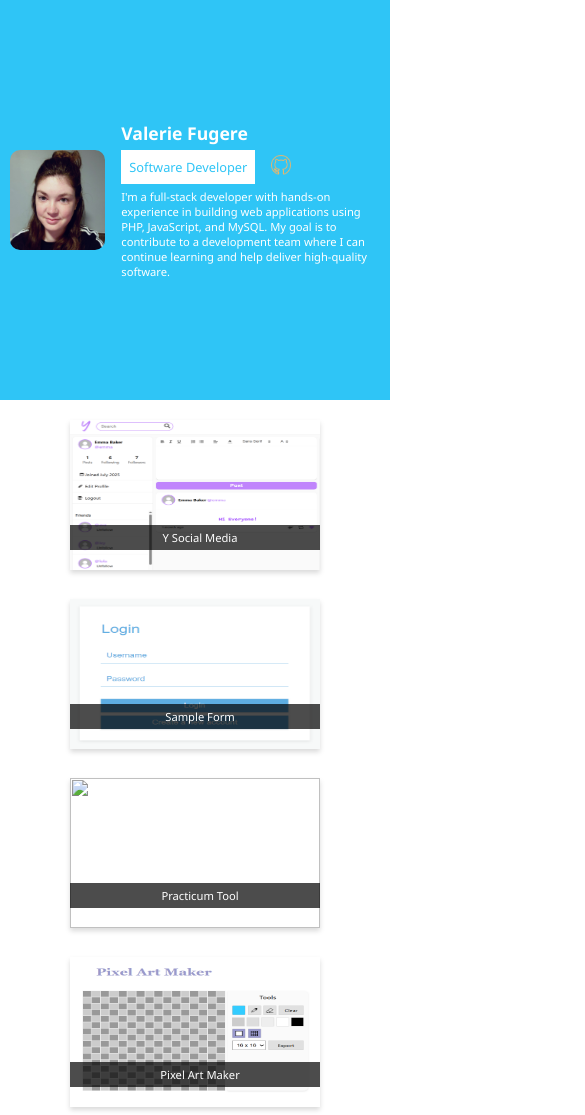
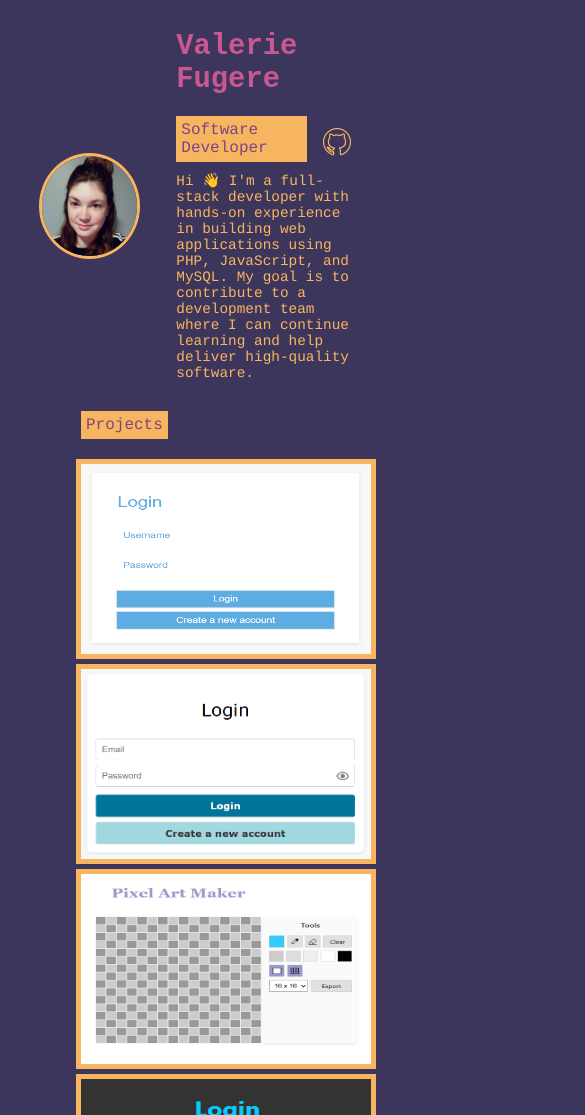
Before and after one commit to vafugere/vafugere.github.io, a plain HTML site: page index.html in a window 390 px wide. Shown: the top 1115 px of the page, 585 px wide, since content can reach past the window. Drawn offline with Linux system fonts and the light colour scheme.

Commit message:
Update new layout

```diff
--- a/index.html
+++ b/index.html
@@ -4,83 +4,65 @@
         <meta charset="UTF-8">
         <meta name="viewport" content="width=device-width, initial-scale=1.0">
         <link rel="icon" href="images/icons/favicon.png" type="image/png">
-        <title>Valerie Fugere | Full-Stack Developer</title>
+        <title>Valerie Fugere | Software Developer</title>
         <link href="style.css" rel="stylesheet">
     </head>
     <body>
-        <div class="section-1">
-            <div class="position">
+        <div class="wrapper">
             <div class="flex-row">
                 <img src="images/profile_pic.jpg" class="profile-pic">
                 <div class="flex-column">
                     <div class="name">Valerie Fugere</div>
                     <div class="flex-row">
                         <div class="title">Software Developer</div>
-                            <a href="https://github.com/vafugere" target="_blank" rel="noopener noreferrer">
-                                <img src="images/icons/git.png" class="icon">
+                        <a href="https://github.com/vafugere" title="Github" target="_blank" rel="noopener noreferrer">
+                            <img src="images/icons/git.png" width="28" height="28">
                         </a>
                     </div>
-
-                        <div class="desc">
-                            I'm a full-stack developer with hands-on experience in building web applications
+                    <div class="bio">
+                        Hi &#128075; I'm a full-stack developer with hands-on experience in building web applications
                         using PHP, JavaScript, and MySQL. My goal is to contribute to a development
                         team where I can continue learning and help deliver high-quality software.
                     </div>
-
-                    </div>
-                </div>
-            </div>
-        </div>
-        <div class="section-2">
-
-            <div class="gallery-grid">
-
-                <div class="gallery">
-                    <div class="slider-image-wrapper">
-                        <a href="https://github.com/vafugere/Y-SocialMedia" target="_blank" rel="noopener noreferrer">
-                            <img src="images/gallery/YSocialMedia.png" class="img-size">
-                        </a>
-                        <div class="label">Y Social Media</div>
                 </div>
             </div>
 
-                <div class="gallery">
-                    <div class="slider-image-wrapper">
-                        <a href="https://github.com/vafugere/Sample-Form" target="_blank" rel="noopener noreferrer">
-                            <img src="images/gallery/SampleForm.png" class="img-size">
+            <div class="title projects">Projects</div>
+
+            <div class="nav-wrapper">
+                <div class="nav-arrow arrow-left">&lsaquo;</div>
+                <div class="nav-container">
+                    <ul class="nav-list">
+                        <li>
+                            <a href="https://github.com/vafugere/Sample-Form"  target="_blank" rel="noopener noreferrer">
+                                <img src="images/gallery/SampleForm.png" data-tooltip="Sample Form" class="list-item has-tooltip">
                             </a>
-                        <div class="label">Sample Form</div>
+                        </li>
+                        <li>
+                            <a href="https://github.com/vafugere/Practicum-Tool" target="_blank" rel="noopener noreferrer">
+                                <img src="images/gallery/PracticumTool.png" data-tooltip="Practicum Tool" class="list-item has-tooltip">
+                            </a>
+                        </li>
+                        <li>
+                            <a href="https://github.com/vafugere/pixelArt" target="_blank" rel="noopener noreferrer">
+                                <img src="images/gallery/PixelArt.png" data-tooltip="Pixel Art Maker" class="list-item has-tooltip">
+                            </a>
+                        </li>
+                        <li>
+                            <a href="https://github.com/vafugere/Chat" target="_blank" rel="noopener noreferrer">
+                                <img src="images/gallery/Chat.png" data-tooltip="Node.js Chat" class="list-item has-tooltip">
+                            </a>
+                        </li>
+                        <li>
+                            <a href="https://github.com/vafugere/Y-SocialMedia" target="_blank" rel="noopener noreferrer">
+                                <img src="images/gallery/YSocialMedia.png" data-tooltip="Y Social Media" class="list-item has-tooltip">
+                            </a>
+                        </li>
+                    </ul>
+                </div>
+                <div class="nav-arrow arrow-right">&rsaquo;</div>
             </div>
         </div>
-
-                <div class="gallery">
-                    <div class="slider-image-wrapper">
-                        <a href="https://github.com/vafugere/Practicum-Tool" target="_blank" rel="noopener noreferrer">
-                            <img src="images/gallery/tool.png" class="img-size">
-                        </a>
-                        <div class="label">Practicum Tool</div>
-                    </div>
-                </div>
-
-                <div class="gallery">
-                    <div class="slider-image-wrapper">
-                        <a href="https://github.com/vafugere/pixelArt" target="_blank" rel="noopener noreferrer">
-                            <img src="images/gallery/PixelArt.png" class="img-size">
-                        </a>
-                        <div class="label">Pixel Art Maker</div>
-                    </div>
-                </div>
-
-                <div class="gallery">
-                    <div class="slider-image-wrapper">
-                        <a href="https://github.com/vafugere/Chat" target="_blank" rel="noopener noreferrer">
-                            <img src="images/gallery/Chat.png" class="img-size">
-                        </a>
-                        <div class="label">Node.js Chat</div>
-                    </div>
-                </div>
-
-            </div>
-        </div>
+        <script src="script.js"></script>
     </body>
 </html>
--- a/style.css
+++ b/style.css
@@ -2,21 +2,14 @@ html {
   font-size: 16px;
 }
 body {
-  font-family: 'Segoe UI';
+  font-family: Courier;
+  background-color: #3D365C;
   padding: 0;
   margin: 0;
 }
-.section-1 {
-  height: 100vh;
-  width: 100%;
-  background-color: #2fc5f6;
-}
-.position {
-  height: 100vh;
-  display: flex;
-  align-items: center;
-  margin-right: 150px;
-  margin-left: 150px;
+.wrapper {
+  width: 65%;
+  margin: 70px auto 0 auto;
 }
 .flex-row {
   display: flex;
@@ -24,227 +17,161 @@ body {
   align-items: center;
   gap: 1em;
 }
-.profile-pic {
-  width: 400px;
-  height: 400px;
-  border-radius: 30px;
-  margin-right: 30px;
-}
 .flex-column {
   display: flex;
   flex-direction: column;
 }
+.profile-pic {
+  width: 200px;
+  height: 200px;
+  border: 3px solid #F8B55F;
+  border-radius: 50%;
+  margin-right: 30px;
+}
 .name {
-  font-size: 3.5em;
+  font-family: monospace;
+  font-size: 2.5em;
+  color: #C95792;
   font-weight: bold;
-  color: #fff;
+  margin-bottom: 20px;
+}
+.title {
+  font-size: 1.5em;
+  color: #7C4585;
+  background-color: #F8B55F;
+  font-weight: 500;
+  display: inline-block;
+  padding: 5px;
   margin-bottom: 10px;
 }
-.title {
-  font-size: 2em;
+.bio {
+  font-size: 1.2em;
+  color: #F8B55F;
   font-weight: 500;
-  color: #2fc5f6;
-  background-color: #fff;
-  width: max-content;
-  padding: 8px;
 }
-.icon {
-  width: 48px;
-  height: 48px;
+.projects {
+  margin-left: calc(2rem + 10px);
+  margin-top: 80px;
 }
-.desc {
-  font-size: 1.6em;
-  font-weight: 500;
-  color: #fff;
+.nav-wrapper {
+  position: relative;
   margin-top: 10px;
 }
-.section-2 {
-  height: 100vh;
+.nav-container {
+  margin-left: 2rem;
+  margin-right: 2rem;
+  white-space: nowrap;
+  overflow: hidden;
+}
+.nav-list {
   display: flex;
+  justify-content: flex-start;
+  padding: 0;
+  margin: 0;
+  list-style: none;
+}
+.nav-list li {
+  flex: 0 0 auto;
+}
+.list-item {
+  width: 300px;
+  height: 200px;
+  margin-left: 5px;
+  margin-right: 5px;
+  border: 5px solid #F8B55F;
+  box-sizing: border-box;
+}
+.nav-arrow {
+  position: absolute;
+  top: 0;
+  bottom: 0;
+  width: 2rem;
+  display: flex;
+  align-items: center;
   justify-content: center;
-  align-items: center;
+  font-size: 1.2rem;
+  color: #fff;
+  cursor: pointer;
+  user-select: none;
+  z-index: 10;
 }
- .gallery-grid {
-  display: grid;
-  gap: 1.5rem;
-  grid-template-columns: repeat(3, 1fr);
+.arrow-left {
+  left: 0;
 }
-.img-size {
-  width: 400px;
-  height: 300px;
+.arrow-right {
+  right: 0;
 }
-.slider-image-wrapper {
-  position: relative;
-  display: inline-block;
-  width: 400px;
-  height: 300px;
-  overflow: hidden;
-  box-shadow: 0 3px 5px rgba(0, 0, 0, 0.15);
-  transition: transform 0.35s ease, box-shadow 0.35s ease;
+.tooltip {
+  position: fixed;
+  padding: 6px 8px;
+  background-color: #C95792;
+  color: #fff;
+  border-radius: 4px;
+  white-space: nowrap;
+  font-size: 1em;
+  z-index: 1000;
+  pointer-events: none;
+  opacity: 0;
+  transition: opacity 0.2s ease;
+  transform: translate(-50%, -100%);
 }
-.slider-image-wrapper::after {
-  content: "";
-  position: absolute;
-  inset: 0;
-  background: rgba(255, 255, 255, 0);
-  transition: background 0.35s ease;
-  pointer-events: none;
+.tooltip.visible {
+  opacity: 1;
 }
-.slider-image-wrapper:hover {
-  transform: scale(1.05);
-  box-shadow: 0 5px 10px rgba(0, 0, 0, 0.15);
-  cursor: pointer;
-}
-.slider-image-wrapper:hover::after {
-  background: rgba(255, 255, 255, 0.2);
-}
-.slider-image-wrapper .label {
-  position: absolute;
-  bottom: 20px;
-  left: 0;
-  width: 100%;
-  font-size: 1.5em;
-  text-align: center;
-  color: #fff;
-  background: rgba(0, 0, 0, 0.8);
-  padding: 5px;
-  opacity: 0;
-  transition: opacity 0.3s ease;
-  pointer-events: none;
-}
-.slider-image-wrapper:hover .label {
-  opacity: 1;
-  pointer-events: auto;
-}
-@media (min-width: 600px) and (max-width: 1000px) {
-  .section-1 {
-    height: 400px;
-    margin-bottom: 20px;
-  }
-  .position {
-    height: 400px;
-    margin-left: 70px;
-    margin-right: 70px;
+@media (max-width: 900px) {
+  .wrapper {
+    width: 90%;
+    margin: 30px auto 30px auto;
   }
   .profile-pic {
     width: 150px;
     height: 150px;
-    border-radius: 20px;
-    margin-right: 0;
   }
   .name {
-    font-size: 2em;
-    margin-bottom: 5px;
+    font-size: 2rem;
   }
   .title {
-    font-size: 1em;
+    font-size: 1.2rem;
   }
-  .icon {
-    width: 28px;
-    height: 28px;
+  .bio {
+    font-size: 1rem;
   }
-  .desc {
-    font-size: 0.9em;
-    margin-top: 5px;
-  }
-  .section-2 {
-    height: auto;
-  }
-  .gallery-grid {
-    grid-template-columns: repeat(2, 1fr);
-  }
-  .img-size {
-    width: 250px;
-    height: 150px;
-  }
-  .slider-image-wrapper {
-    width: 250px;
-    height: 150px;
-  }
-  .slider-image-wrapper .label {
-    font-size: 0.9em;
+  .nav-wrapper {
+    width: 680px;
   }
 }
-@media (max-width: 599px) {
-  .section-1 {
-    height: 400px;
-    margin-bottom: 20px;
-  }
-  .position {
-    height: 400px;
-    margin-left: 50px;
-    margin-right: 50px;
+@media (max-width: 680px) {
+  .wrapper {
+    width: 80%;
+    margin: 30px auto 30px auto;
   }
   .profile-pic {
     width: 100px;
     height: 100px;
-    border-radius: 10px;
-    margin-right: 0;
+    margin-right: 20px;
   }
   .name {
-    font-size: 1.8em;
-    margin-bottom: 5px;
+    font-size: 1.8rem;
   }
   .title {
-    font-size: 1em;
+    font-size: 1rem;
   }
-  .icon {
-    width: 28px;
-    height: 28px;
+  .bio {
+    font-size: 0.9rem;
   }
-  .desc {
-    font-size: 0.9em;
-    margin-top: 5px;
+  .projects {
+    margin-top: 30px;
   }
-  .section-2 {
-    height: auto;
+  .nav-container {
+    overflow: visible;
   }
-  .gallery-grid {
-    grid-template-columns: repeat(1, 1fr);
+  .nav-list {
+    display: inline;
   }
-  .slider-image-wrapper:hover,
-  .slider-image-wrapper:active {
-    transform: none;
-    box-shadow: 0 3px 5px rgba(0,0,0,0.15);
+  .nav-arrow {
+    display: none;
   }
-  .slider-image-wrapper:hover::after,
-  .slider-image-wrapper:active::after {
-    background: rgba(255,255,255,0);
-  }
-  .slider-image-wrapper .label {
-    opacity: 1;
-    font-size: 1em;
-    background: rgba(0, 0, 0, 0.7);
-    pointer-events: none;
+  .tooltip {
+    display: none;
   }
 }
-@media (max-width: 400px) {
-  .position {
-    margin-left: 10px;
-    margin-right: 10px;
-  }
-  .name {
-    font-size: 1.1em;
-  }
-  .title {
-    font-size: 0.8em;
-  }
-  .desc {
-    font-size: 0.7em;
-  }
-  .icon {
-    width: 20px;
-    height: 20px;
-  }
-  .img-size {
-    width: 250px;
-    height: 150px;
-  }
-  .slider-image-wrapper {
-    width: 250px;
-    height: 150px;
-  }
-  .slider-image-wrapper .label {
-    font-size: 0.7em;
-  }
-}
```
Lines whose indentation alone changed are shown as unchanged.
